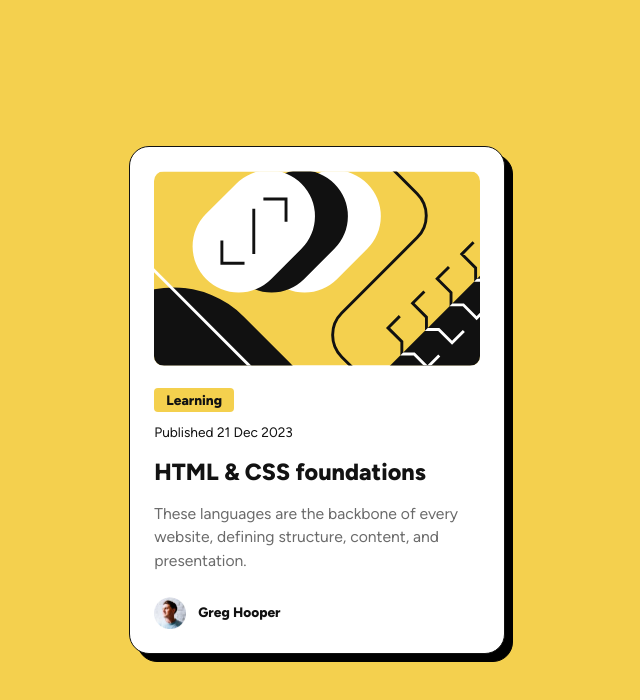
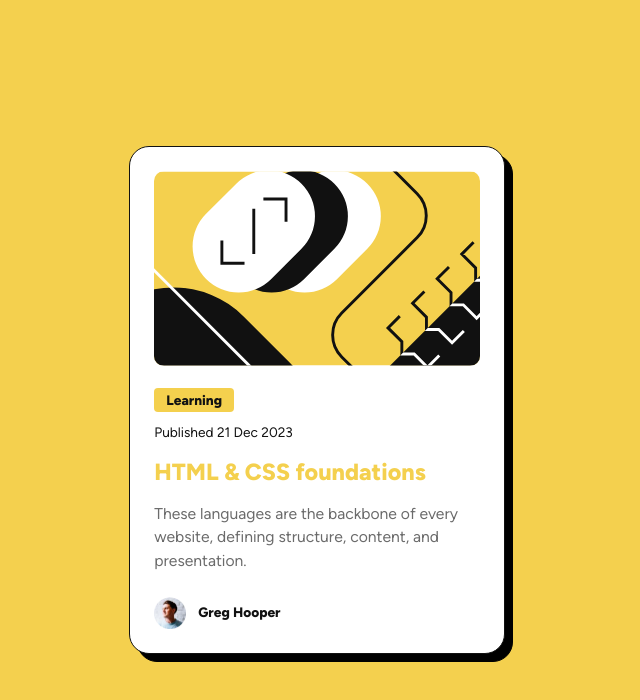
Before and after one commit to miljkovic5/blog-preview-card, a plain HTML site: page index.html in a window 1280 px wide. In both pictures the pointer is over the element "HTML & CSS foundations". Shown: the whole page, without its empty margins (323-963 px from the left). Drawn offline with Linux system fonts and the light colour scheme.

Commit message:
Add hover effect for card titles

```diff
--- a/style.css
+++ b/style.css
@@ -120,6 +120,13 @@ img {
     gap: var(--spacing-150);
   }
 
+  .card__title {
+    &:hover {
+      color: var(--color-yellow);
+      cursor: pointer;
+    }
+  }
+
   .card__description {
     color: var(--color-gray-500);
   }
```
